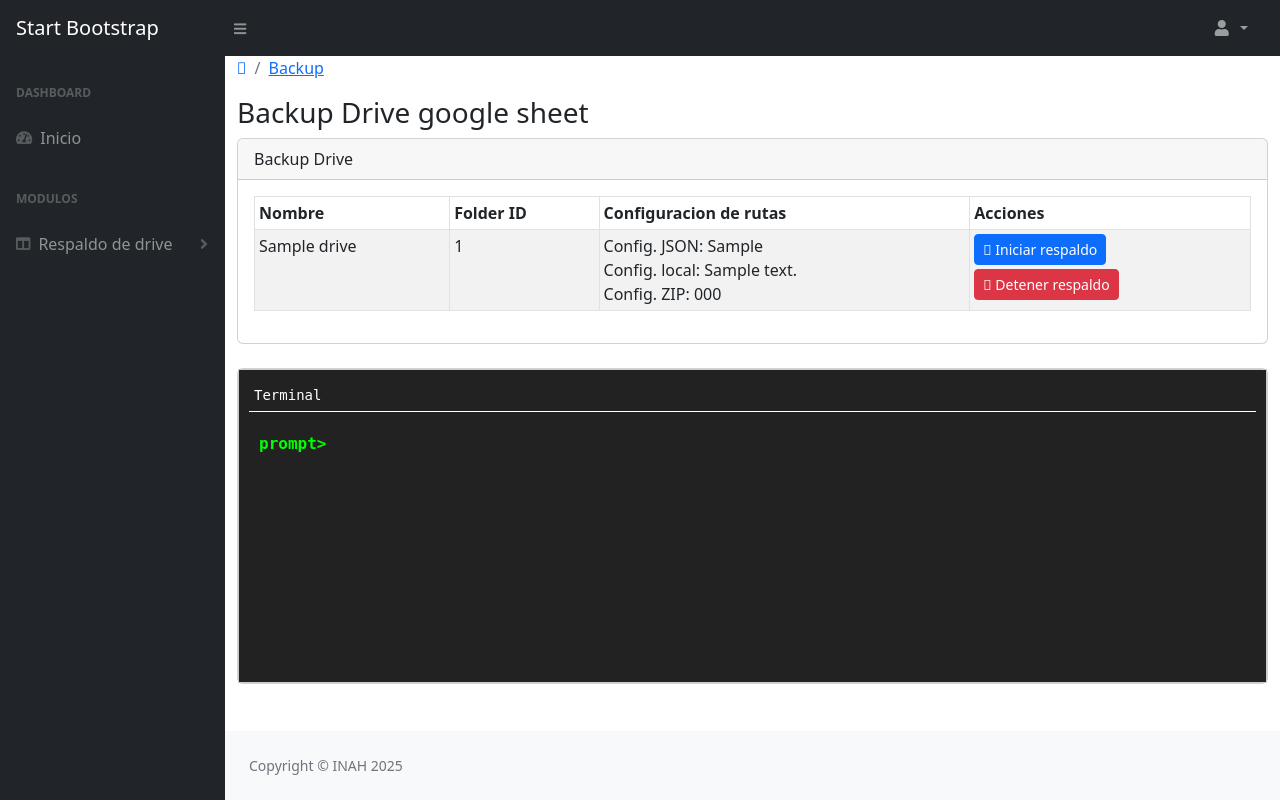
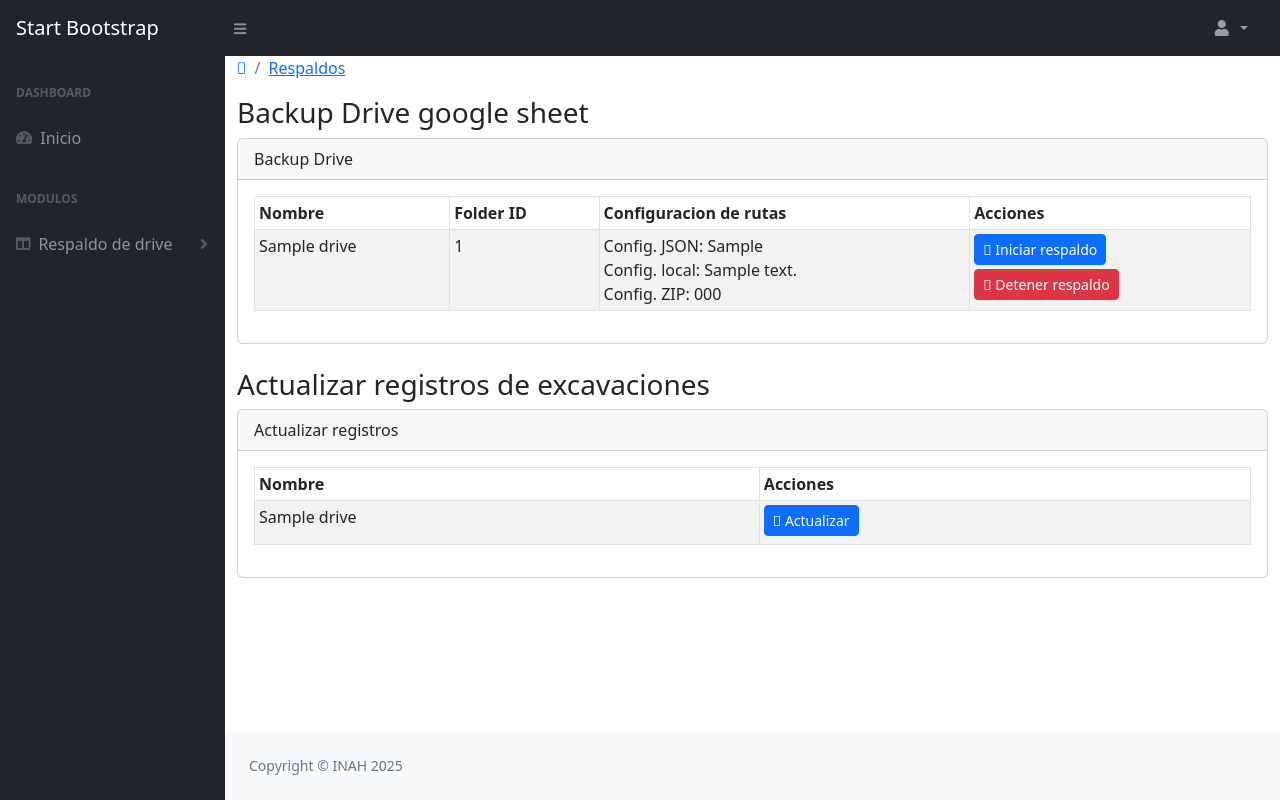
Before and after one commit to issacpacheco/dashboard_inah, a Flask app: page /respaldo in a window 1280 px wide. Run offline with Flask 2, Linux system fonts and the light colour scheme; tables that the repository leaves empty or names only in its code hold one stand-in row (values such as "Sample post"); some libraries are stand-ins or nearby versions.

Commit message:
Se agrega el inicio de un script para la importacion de los registros de excel sobre las excavaciones, se agrega una tabla en una base de datos donde estara toda la informacion relacionada

```diff
--- a/app.py
+++ b/app.py
@@ -2,6 +2,7 @@ from flask import Flask, render_template, request, redirect, url_for, session, f
 from werkzeug.utils import safe_join
 from flask_autoindex import AutoIndex
 from script.descargar_drive import DriveBackup
+from script.registros_excavaciones import ExportExcel
 from flask_bcrypt import Bcrypt
 import MySQLdb
 import os
@@ -108,20 +109,21 @@ def config_drive():
     conn = get_db_connection()
     cur = conn.cursor()
     cur.execute("SELECT * FROM config_drive")
-    config_drive = cur.fetchone()
+    config_drive = cur.fetchall()
     cur.close()
 
 
     arreglo_config_drive = []
     if config_drive:
-        arreglo_config_drive.append({
-            'id': config_drive[0],
-            'nombre' : config_drive[1],
-            'folder_id': config_drive[2],
-            'ruta_json': config_drive[3],
-            'ruta_local': config_drive[4],
-            'ruta_zip': config_drive[5]
-        })
+        for drive in config_drive:
+            arreglo_config_drive.append({
+                'id': drive[0],
+                'nombre' : drive[1],
+                'folder_id': drive[2],
+                'ruta_json': drive[3],
+                'ruta_local': drive[4],
+                'ruta_zip': drive[5]
+            })
 
 
     response = make_response(render_template('config_drive/config_drive.html', config_drive=arreglo_config_drive))
@@ -207,9 +209,11 @@ def config_drive_abc():
 def backup():
     global backup_instance
     zip_file = None
+
     if request.method == 'POST':
         accion = request.form.get('accion')
         id = request.form.get('id')
+
         if accion == "detener_respaldo":
             if backup_instance:
                 backup_instance.detener_backup()
@@ -218,13 +222,13 @@ def backup():
             else:
                 flash("No hay un respaldo en curso.")
             return redirect(url_for('backup'))
+
         elif accion == 'iniciar_respaldo':
             conn = get_db_connection()
             cur = conn.cursor()
 
             cur.execute("SELECT * FROM config_drive WHERE id = %s", (id,))
             config_drive = cur.fetchone()
-
             cur.close()
             conn.close()
 
@@ -247,31 +251,39 @@ def backup():
                     zip_output=zip_path
                 )
                 zip_file = backup_instance.run()
-                #Mostramos los archivos descargados
                 return make_response(render_template('respaldo.html', output_text=backup_instance.messages))
             except Exception as e:
                 flash(f"Error al iniciar el respaldo: {str(e)}")
+                return redirect(url_for('backup'))
 
-            return send_file(zip_file, as_attachment=True)
+        elif accion == 'actualizar_registros':
+            codigo = request.form.get('codigo_poligono')
+            if not codigo:
+                flash("No se proporcionó el código de polígono.")
+            else:
+                exportador = ExportExcel(codigo)
+                exportador.procesar_codigo_poligono()
+                flash('Exportación realizada exitosamente.')
+
         else:
             flash("Acción no reconocida.", "error")
 
+    # GET: Cargar configuraciones
     conn = get_db_connection()
     cur = conn.cursor()
     cur.execute("SELECT * FROM config_drive")
-    config_drive = cur.fetchone()
+    config_drive = cur.fetchall()
     cur.close()
+    conn.close()
 
-    arreglo_config_drive = []
-    if config_drive:
-        arreglo_config_drive.append({
-            'id': config_drive[0],
-            'nombre' : config_drive[1],
-            'folder_id': config_drive[2],
-            'ruta_json': config_drive[3],
-            'ruta_local': config_drive[4],
-            'ruta_zip': config_drive[5]
-        })
+    arreglo_config_drive = [{
+        'id': drive[0],
+        'nombre': drive[1],
+        'folder_id': drive[2],
+        'ruta_json': drive[3],
+        'ruta_local': drive[4],
+        'ruta_zip': drive[5]
+    } for drive in config_drive]
 
     response = make_response(render_template('respaldo.html', config_drive=arreglo_config_drive))
     return add_no_cache_headers(response)
@@ -308,9 +320,9 @@ def explorer(folder_id, req_path):
             'zip_path': config[5]
         })
 
-    name_folder = config[1]       # Nombre de la carpeta que se va a descargar
-    base_path = config[4]         # Ruta local al respaldo
-    folder_id_config = config[3]  # folder_id real del drive (no se usa en la navegación local)
+    name_folder = config[1]
+    base_path = config[4]
+    folder_id_config = config[3]
 
     req_path = req_path.strip('/')
     abs_path = os.path.join(base_path, req_path)
@@ -321,8 +333,26 @@ def explorer(folder_id, req_path):
     if os.path.isfile(abs_path):
         return send_file(abs_path, as_attachment=True)
 
-    files = os.listdir(abs_path)
-    files.sort()
+    raw_files = os.listdir(abs_path)
+    raw_files.sort()
+
+    files = []
+    for filename in raw_files:
+        full_path = os.path.join(abs_path, filename)
+        if os.path.isdir(full_path):
+            files.append({
+                'name': filename,
+                'is_dir': True,
+                'count': len(os.listdir(full_path)),
+                'size': None
+            })
+        else:
+            files.append({
+                'name': filename,
+                'is_dir': False,
+                'count': None,
+                'size': round(os.path.getsize(full_path) / 1024, 2)  # Tamaño en KB
+            })
 
     return render_template(
         'files.html',
--- a/templates/respaldo.html
+++ b/templates/respaldo.html
@@ -29,7 +29,7 @@
                                             </a>
                                         </li>
                                         <li class="breadcrumb-item active" aria-current="page">
-                                            <a href="{{ url_for('backup') }}">Backup</a>
+                                            <a href="{{ url_for('backup') }}">Respaldos</a>
                                         </li>
                                     </ol>
                                 </nav>
@@ -65,12 +65,14 @@
                                                         <form action="{{ url_for('backup') }}" method="post">
                                                             <input type="hidden" name="id" value="{{config_drive.id}}">
                                                             <input type="hidden" name="accion" value="iniciar_respaldo">
-                                                            <button class="btn btn-primary btn-sm mb-1" type="submit"><i class="fal fa-sync"></i> Iniciar respaldo</button>
+                                                            <button class="btn btn-primary btn-sm mb-1" type="submit"><i
+                                                                    class="fal fa-sync"></i> Iniciar respaldo</button>
                                                         </form>
                                                         <form action="{{ url_for('backup') }}" method="post">
                                                             <input type="hidden" name="id" value="{{config_drive.id}}">
                                                             <input type="hidden" name="accion" value="detener_respaldo">
-                                                            <button class="btn btn-danger btn-sm mb-1" type="submit"><i class="fal fa-stop"></i> Detener respaldo</button>
+                                                            <button class="btn btn-danger btn-sm mb-1" type="submit"><i
+                                                                    class="fal fa-stop"></i> Detener respaldo</button>
                                                         </form>
                                                     </td>
                                                 </tr>
@@ -89,7 +91,7 @@
                                 {% endif %}
                                 {% endwith %}
                             </div>
-                            <div class="card mb-3">
+                            <!-- <div class="card mb-3">
                                 <div class="terminal-container">
                                     <div class="terminal-header">
                                         <span>Terminal</span>
@@ -99,6 +101,48 @@
                                             <span class="command-prompt">prompt></span>
                                             <span class="output-text"> {{ output_text }}</span>
                                         </div>
+                                    </div>
+                                </div>
+                            </div> -->
+                        </div>
+                    </div>
+                    <h3>Actualizar registros de excavaciones</h3>
+                    <div class="row">
+                        <div class="col-sm-12">
+                            <div class="card mb-4">
+                                <div class="card-header">Actualizar registros</div>
+                                <div class="card-body">
+                                    <div class="table-responsive">
+                                        {% if not config_drive %}
+                                        <div class="alert alert-info mt-3">
+                                            No se encontraron registros de excavaciones.
+                                        </div>
+                                        {% endif %}
+                                        <table class="table table-striped table-hover table-bordered table-sm">
+                                            <thead>
+                                                <tr>
+                                                    <th>Nombre</th>
+                                                    <th>Acciones</th>
+                                                </tr>
+                                            </thead>
+                                            <tbody>
+                                                {% for config_drive in config_drive %}
+                                                <tr>
+                                                    <td>{{config_drive.nombre}}</td>
+                                                    <td>
+                                                        <form method="post">
+                                                            <input type="hidden" name="id"
+                                                                value="{{config_drive.nombre}}">
+                                                            <input type="hidden" name="accion" value="actualizar">
+                                                            <button class="btn btn-primary btn-sm mb-1" type="button"
+                                                                onclick="confirmarActualizacion('{{config_drive.nombre}}')"><i
+                                                                    class="fal fa-sync"></i> Actualizar</button>
+                                                        </form>
+                                                    </td>
+                                                </tr>
+                                                {% endfor %}
+                                            </tbody>
+                                        </table>
                                     </div>
                                 </div>
                             </div>
@@ -111,5 +155,23 @@
     </div>
     {% include 'scripts.html' %}
 </body>
+<script>
+    function confirmarActualizacion(nombre) {
+        var confirmar = confirm("¿Desea actualizar los registros de la excavación " + nombre + "?");
+        if (confirmar) {
+            $.ajax({
+                url: "{{ url_for('backup') }}",
+                method: "POST",
+                data: {
+                    id: nombre,
+                    accion: "actualizar_registros"
+                },
+                success: function (response) {
+                    alert(response);
+                }
+            });
+        }
+    }
+</script>
 
 </html>
```
Also changed, not shown: script/registros_excavaciones.py (added, +71 -0 lines), templates/config_drive/config_drive.html (+6 -5 lines), templates/files.html (+14 -15 lines).
